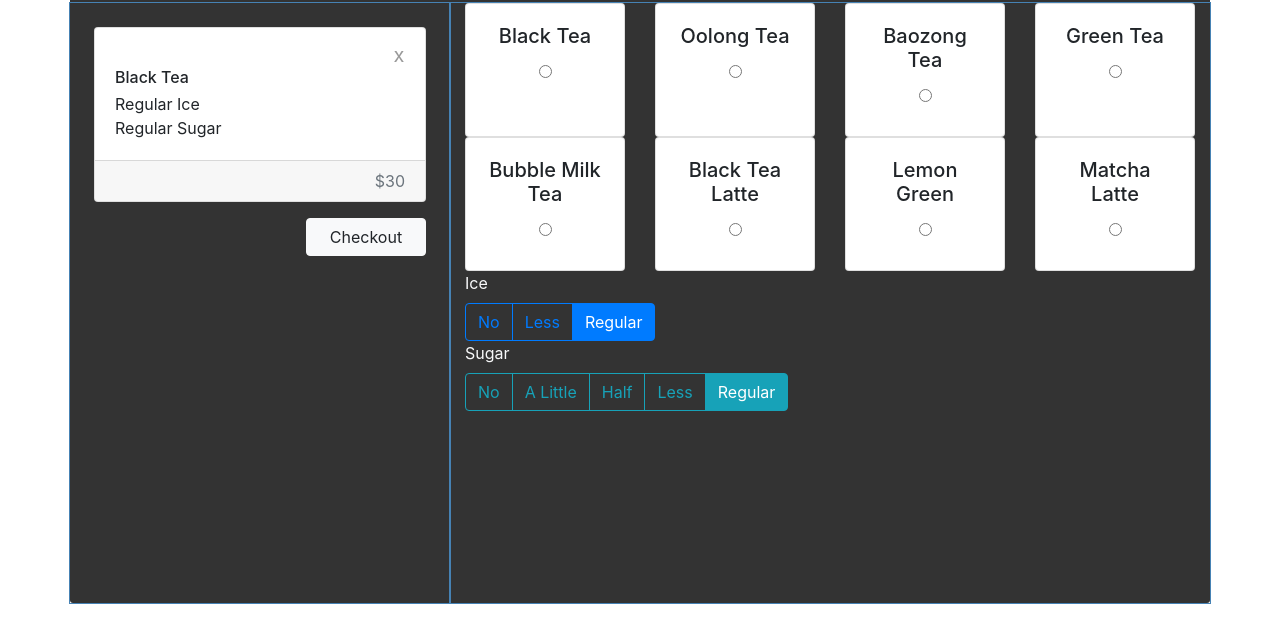
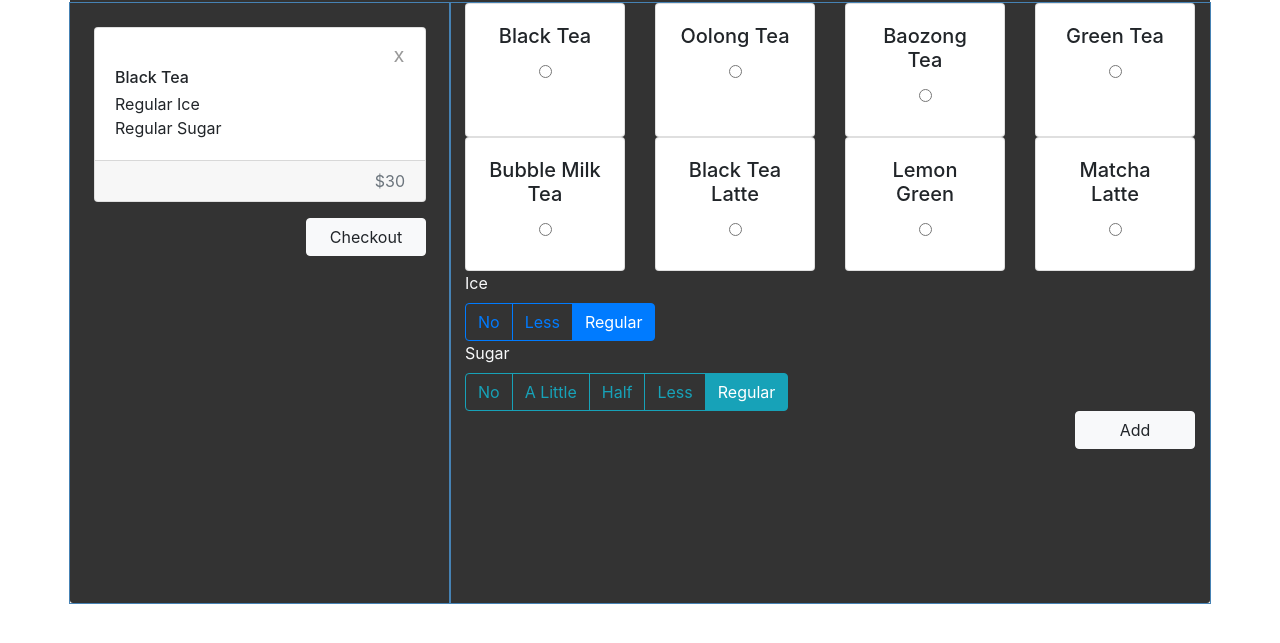
Before and after one commit to syeh1803/POS-system, a plain HTML site: page index.html in a window 1280 px wide. Shown: the part 67-710 px from the top of the page. Drawn offline with nearby package versions, Linux system fonts and the light colour scheme.

```diff
--- a/index.html
+++ b/index.html
@@ -134,6 +134,10 @@
                         </label><!-- sugar options Bootstrap button group -->
                     </div>
                 </section>
+                <!-- add button -->
+                <div class="text-right">
+                    <button class="btn btn-light" style="min-width: 120px;" data-alpha-pos="add-drink">Add</button>
+                </div>
             </div><!-- right side menu -->
         </div>
     </div>
```
